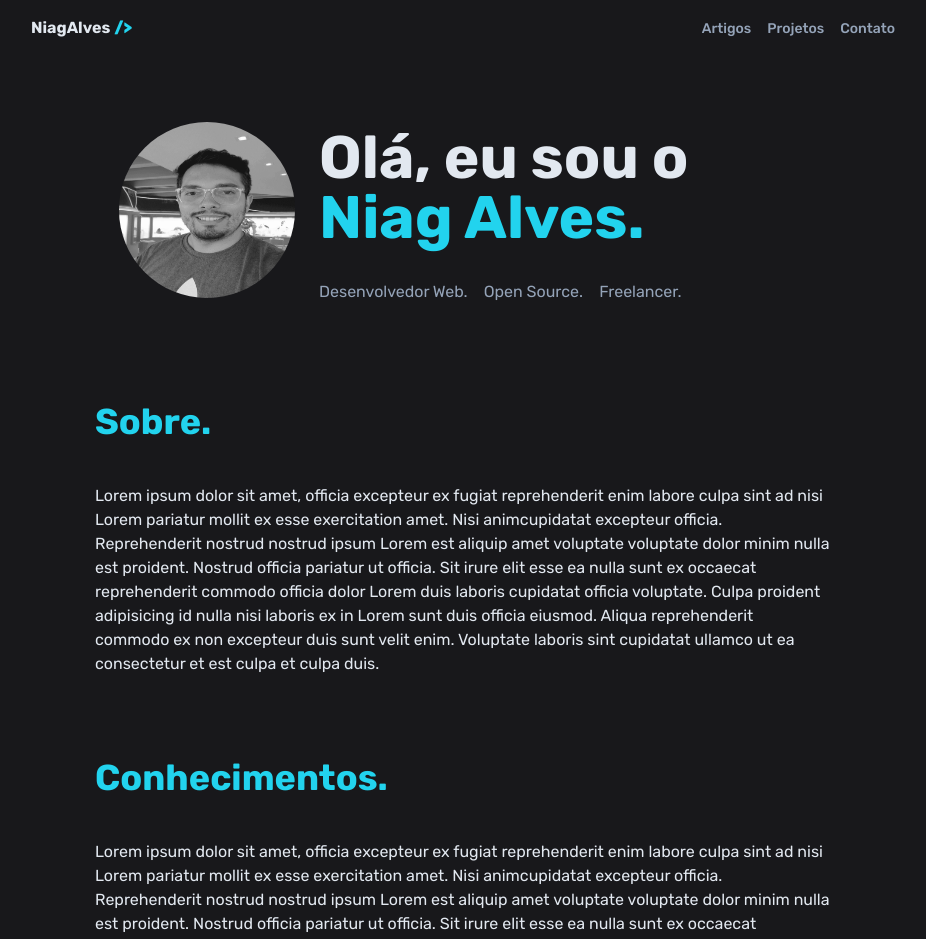
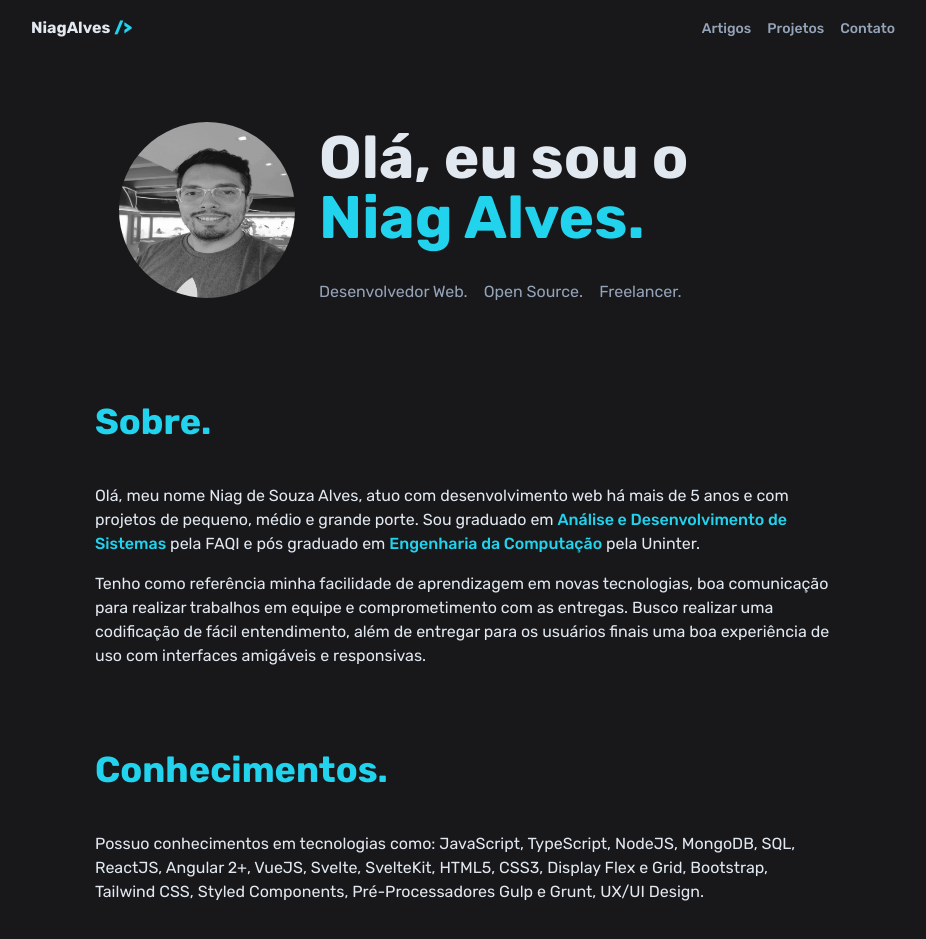
Before and after one commit to niagalves/niagalves.com, a SvelteKit app: page / in a window 1280 px wide. Shown: the top 939 px of the page, without its empty margins (177-1103 px from the left). Built offline with nearby package versions, Linux system fonts and the light colour scheme.

Commit message:
refactor: add texts

```diff
--- a/src/routes/components/About.svelte
+++ b/src/routes/components/About.svelte
@@ -5,14 +5,18 @@
 
 <Section>
 	<Subtitle text="Sobre." />
+	<p class="mb-4">
+		Olá, meu nome Niag de Souza Alves, atuo com desenvolvimento web há mais de 5 anos e com projetos
+		de pequeno, médio e grande porte. Sou graduado em <strong class="text-cyan-400 font-medium"
+			>Análise e Desenvolvimento de Sistemas
+		</strong>
+		pela FAQI e pós graduado em
+		<strong class="text-cyan-400 font-medium">Engenharia da Computação</strong> pela Uninter.
+	</p>
 	<p>
-		Lorem ipsum dolor sit amet, officia excepteur ex fugiat reprehenderit enim labore culpa sint ad
-		nisi Lorem pariatur mollit ex esse exercitation amet. Nisi animcupidatat excepteur officia.
-		Reprehenderit nostrud nostrud ipsum Lorem est aliquip amet voluptate voluptate dolor minim nulla
-		est proident. Nostrud officia pariatur ut officia. Sit irure elit esse ea nulla sunt ex occaecat
-		reprehenderit commodo officia dolor Lorem duis laboris cupidatat officia voluptate. Culpa
-		proident adipisicing id nulla nisi laboris ex in Lorem sunt duis officia eiusmod. Aliqua
-		reprehenderit commodo ex non excepteur duis sunt velit enim. Voluptate laboris sint cupidatat
-		ullamco ut ea consectetur et est culpa et culpa duis.
+		Tenho como referência minha facilidade de aprendizagem em novas tecnologias, boa comunicação
+		para realizar trabalhos em equipe e comprometimento com as entregas. Busco realizar uma
+		codificação de fácil entendimento, além de entregar para os usuários finais uma boa experiência
+		de uso com interfaces amigáveis e responsivas.
 	</p>
 </Section>
--- a/src/routes/components/Skills.svelte
+++ b/src/routes/components/Skills.svelte
@@ -6,13 +6,8 @@
 <Section>
 	<Subtitle text="Conhecimentos." />
 	<p>
-		Lorem ipsum dolor sit amet, officia excepteur ex fugiat reprehenderit enim labore culpa sint ad
-		nisi Lorem pariatur mollit ex esse exercitation amet. Nisi animcupidatat excepteur officia.
-		Reprehenderit nostrud nostrud ipsum Lorem est aliquip amet voluptate voluptate dolor minim nulla
-		est proident. Nostrud officia pariatur ut officia. Sit irure elit esse ea nulla sunt ex occaecat
-		reprehenderit commodo officia dolor Lorem duis laboris cupidatat officia voluptate. Culpa
-		proident adipisicing id nulla nisi laboris ex in Lorem sunt duis officia eiusmod. Aliqua
-		reprehenderit commodo ex non excepteur duis sunt velit enim. Voluptate laboris sint cupidatat
-		ullamco ut ea consectetur et est culpa et culpa duis.
+		Possuo conhecimentos em tecnologias como: JavaScript, TypeScript, NodeJS, MongoDB, SQL, ReactJS,
+		Angular 2+, VueJS, Svelte, SvelteKit, HTML5, CSS3, Display Flex e Grid, Bootstrap, Tailwind CSS,
+		Styled Components, Pré-Processadores Gulp e Grunt, UX/UI Design.
 	</p>
 </Section>
```
